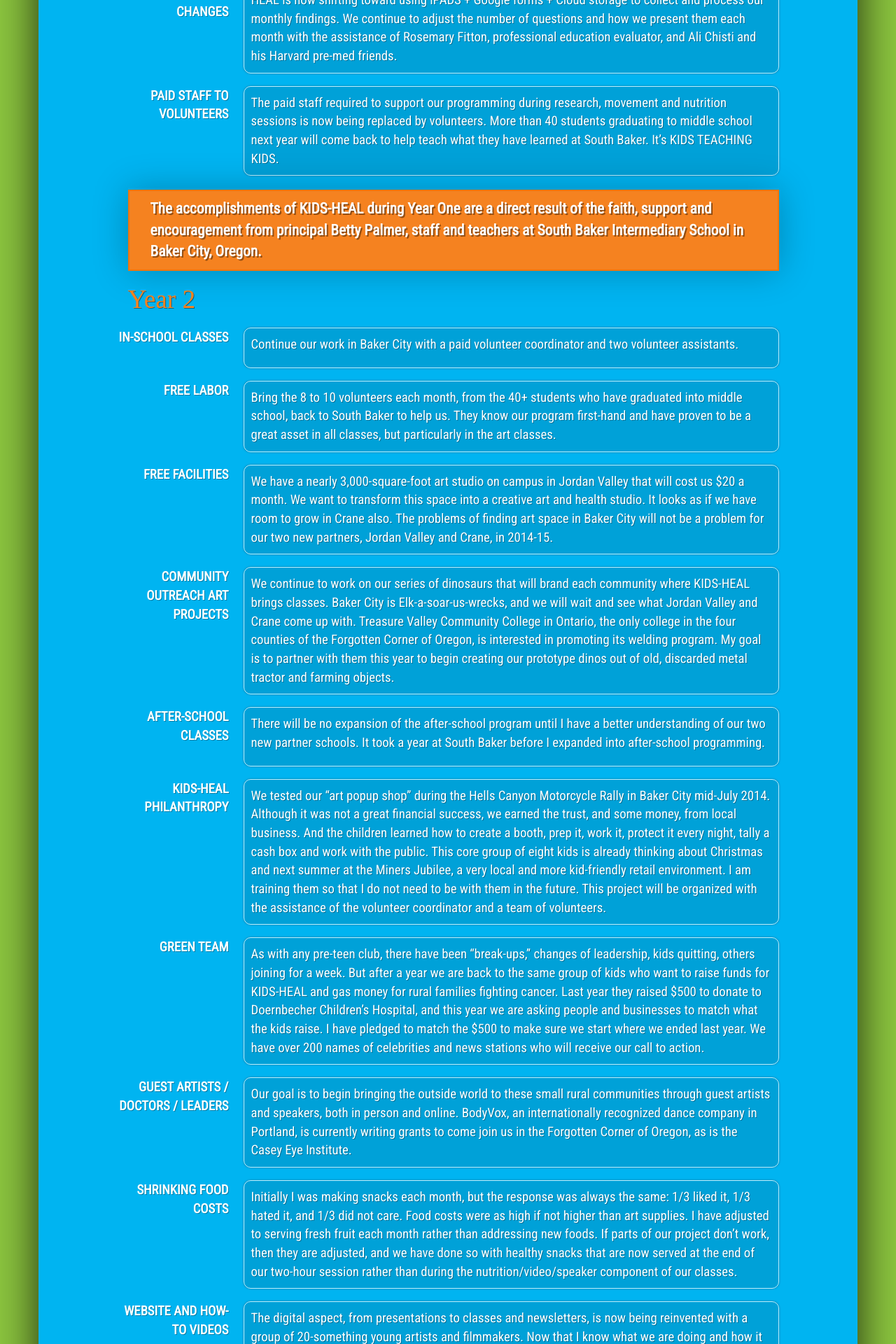
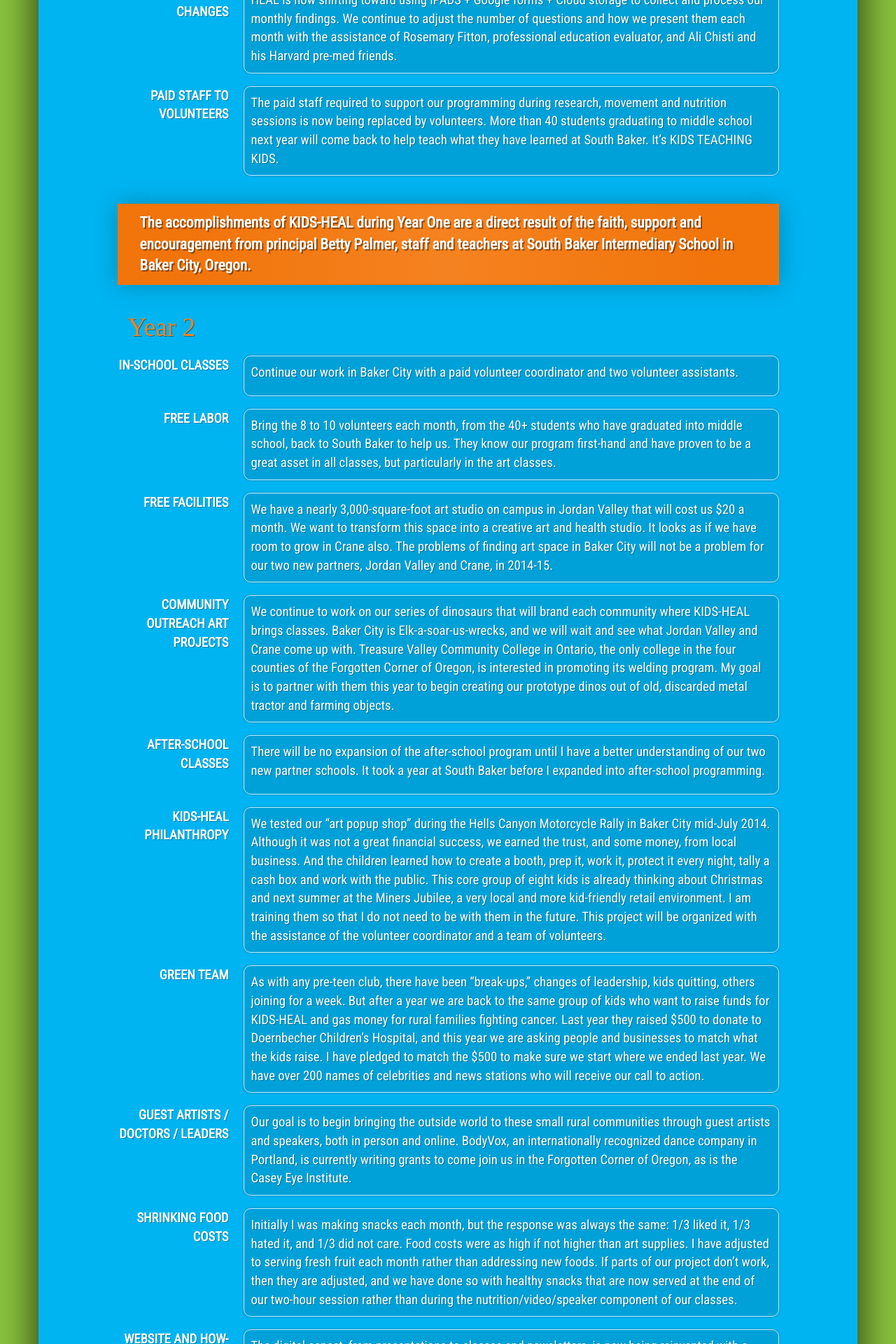
Before and after one commit to itsmerobb/KIDS-HEAL.github.io, a Jekyll site: the page built from index.html, in a window 1280 px wide. Shown: the part 3857-5777 px from the top of the page at 70% size. Built offline with Jekyll 4.4.1, drawn with Linux system fonts in a browser that asks for light colours; some web fonts are replaced.

Commit message:
More styling.

```diff
--- a/_includes/donate.html
+++ b/_includes/donate.html
@@ -9,8 +9,8 @@
 <div class="row">
   <div class="col-md-2"></div>
   <div class="col-md-4">
-    <div class="well donate">
-      <div>Click here to make a donation online via PayPal.</div>
+    <div class="well donate clearfix">
+      <p>Make a donation online via PayPal.</p>
       <div class="donate-btn pull-right">
         <form action="https://www.paypal.com/cgi-bin/webscr" method="post"
               target="_top">
--- a/css/main.scss
+++ b/css/main.scss
@@ -49,14 +49,6 @@
   fieldset { display: table-cell; }
 }
 
-.section {
-  padding-bottom: 20px;
-  border-bottom: 1px dashed $white-color-dark;
-  //background-color: $blue-color;
-  //margin-bottom: 20px;
-  //border-radius: 10px;
-  //box-shadow: 0 0 50px rgba(0, 0, 0, .5);
-
 h2 {
     font-family: 'Boogaloo', cursive;
     font-size: 28pt;
@@ -76,6 +68,15 @@
 p {
     margin-left: 15px;
 }
+
+
+.section {
+  padding-bottom: 20px;
+  border-bottom: 1px dashed $white-color-dark;
+  //background-color: $blue-color;
+  //margin-bottom: 20px;
+  //border-radius: 10px;
+  //box-shadow: 0 0 50px rgba(0, 0, 0, .5);
 
   img {
    margin-top: 25px;
@@ -142,20 +143,24 @@
   padding: 10px 30px;
   background-color: $orange-color;
   border: 2px solid $orange-color-dark;
-  box-shadow: 0 0 50px rgba(0, 0, 0, .25);
+  box-shadow: 0 0 30px rgba(0, 0, 0, .25);
+  margin: 40px 0;
+  background-image: linear-gradient(to right, $orange-color-dark 10%, $orange-color 50%, $orange-color-dark 90%);
 }
 
 .donate {
-  min-height: 200px;
   background-color: $blue-color-light;
   background-image: none;
+  border-color: $blue-color-dark;
+
+  p {
       color: $black-color;
-  //border-color: $blue-color-dark;
-  //box-shadow: 0 0 50px rgba(0, 0, 0, .25) inset;
+      margin: 0 0 20px 0;
+
+  }
 }
 
 .donate-btn {
-//  padding: 10px 0 0 120px;
 }
 
 address {
--- a/donate.html
+++ b/donate.html
@@ -1,7 +1,7 @@
 ---
 layout: default
 ---
-<div class="row section">
+<div class="row">
   <div class="col-md-12">
     {% include donate.html %}
   </div>
--- a/online-content.html
+++ b/online-content.html
@@ -7,7 +7,7 @@
  - "//cdn.jsdelivr.net/jquery.slick/1.5.9/slick.min.js"
  - "/js/carousel.js"
 ---
-<div class="row section">
+<div class="row">
   <div class="col-md-12">
     {% include carousel.html id="films-episodes-carousel" data=site.data.films.episodes target="#videoModal" count=5 title="Episodes" %}
     {% include carousel.html id="films-segments-carousel" data=site.data.films.segments target="#videoModal" count=5 title="Segments" %}
```
Lines whose indentation alone changed are shown as unchanged.
